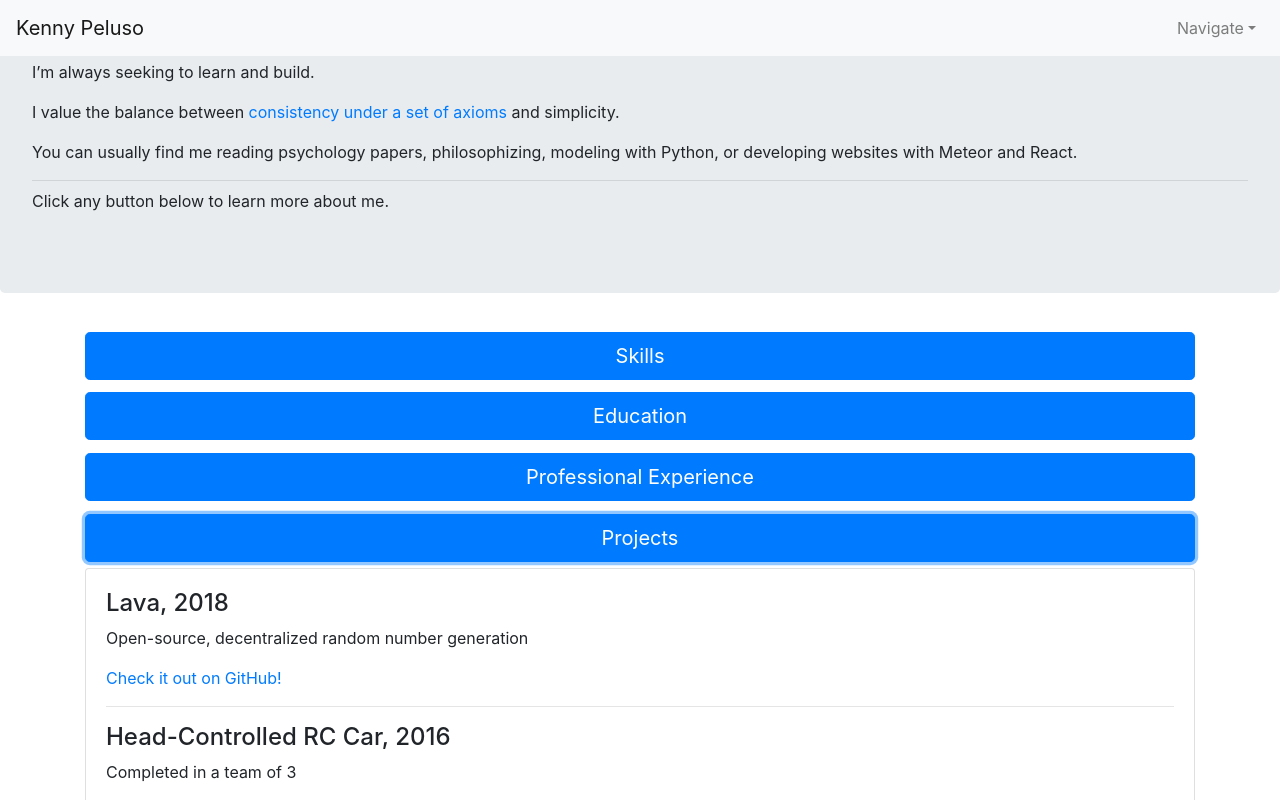
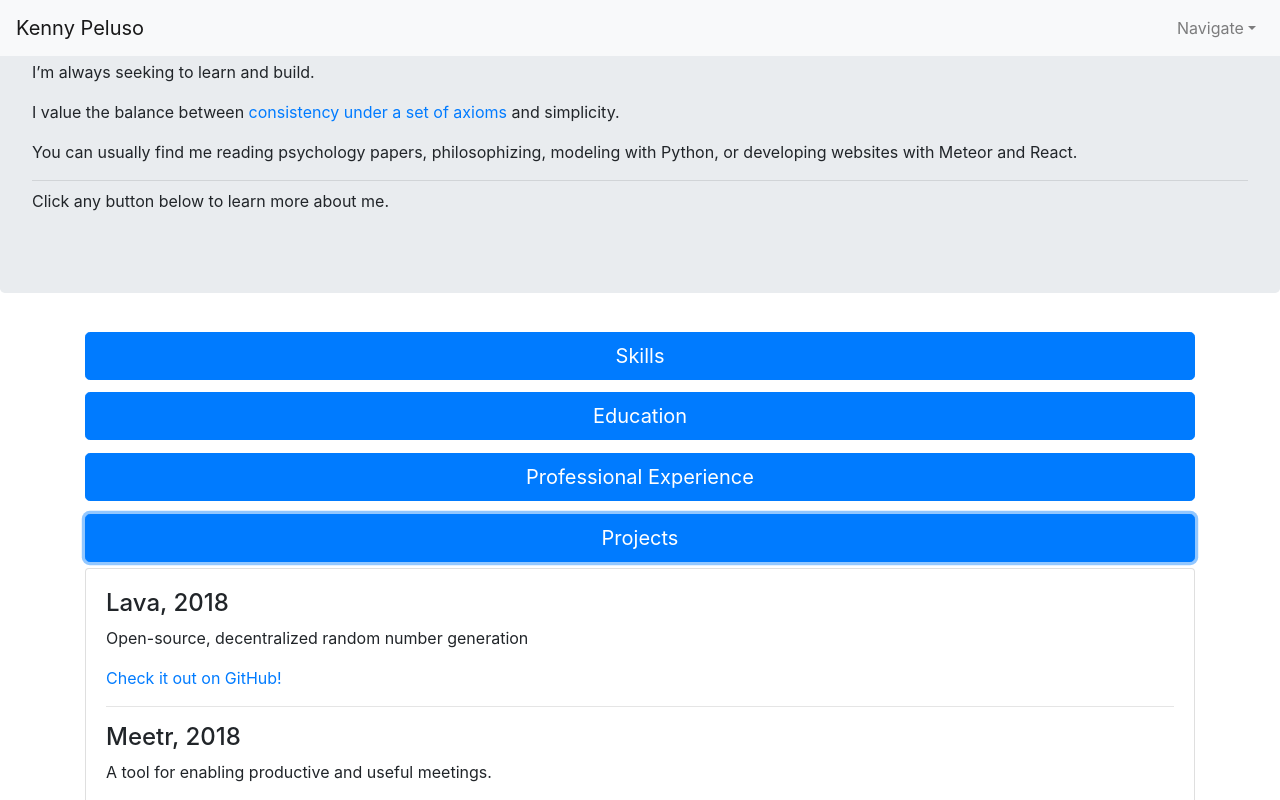
Before and after one commit to kpeluso/kennyp, a React (Create React App) app: page / in a window 1280 px wide. Both pictures are taken after a click on the button "Projects". Shown: the part 1291-2091 px from the top of the page. Built offline with nearby package versions, Linux system fonts and the light colour scheme.

Commit message:
added mmua project

```diff
--- a/src/assets/info/proj.js
+++ b/src/assets/info/proj.js
@@ -16,9 +16,18 @@ const proj = [
         ]
       },
       {
+        head: 'Meetr, 2018',
+        leaf: true,
+        key: 'proj-1-2',
+        items: [
+          'A tool for enabling productive and useful meetings.',
+          <a href="https://mmua.herokuapp.com" target="_blank">Try Meetr!</a>
+        ]
+      },
+      {
         head: 'Head-Controlled RC Car, 2016',
         leaf: true,
-        key: 'proj-1-2',
+        key: 'proj-1-3',
         items: [
           'Completed in a team of 3',
           'Developed a means of controlling an RC using only head movements for the purpose of prototyping an assistive technology',
@@ -28,7 +37,7 @@ const proj = [
       {
         head: 'Biotech Stock Prediction, 2016',
         leaf: true,
-        key: 'proj-1-3',
+        key: 'proj-1-4',
         items: [
           'Completed in a team of 4',
           'Developed decision tree, logistic regression, SVM, and naïve bayes classifiers in Python to predict the movement of biotech stock prices using clinical trial data, and visualized insights in D3.js'
@@ -37,7 +46,7 @@ const proj = [
       {
         head: 'Wayvepool, 2015',
         leaf: true,
-        key: 'proj-1-4',
+        key: 'proj-1-5',
         items: [
           'Completed during Hack@Brown, 2015',
           'Completed in a team of 4',
```
